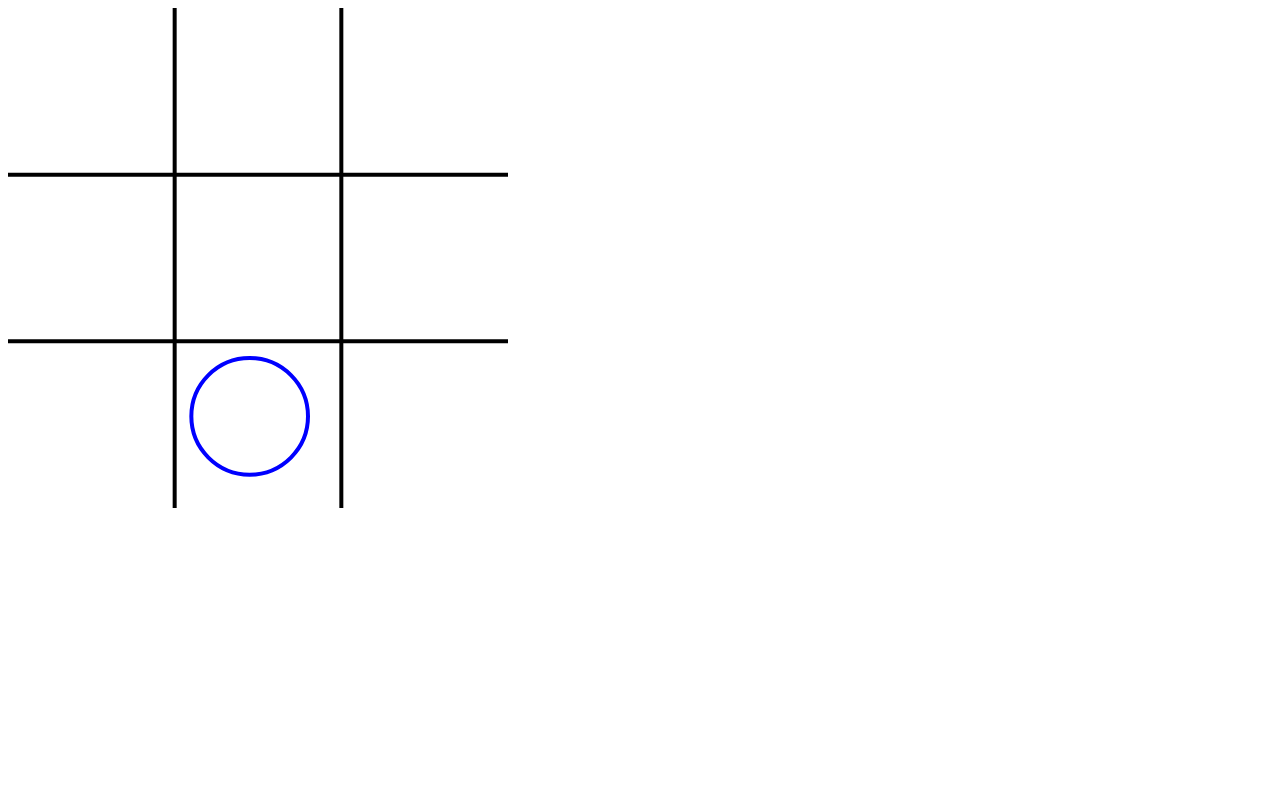
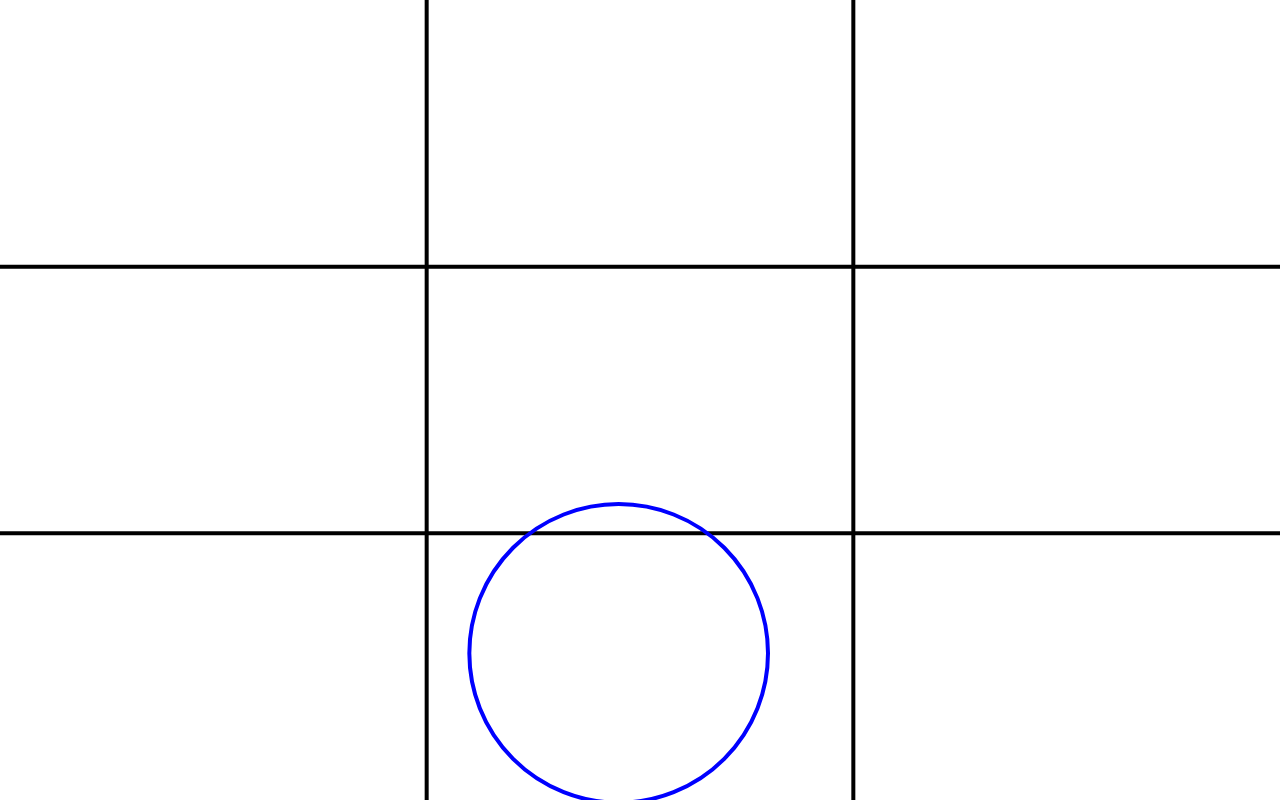
Before and after one commit to marco-c/tictactoe, a website: page index.html in a window 1280 px wide. Drawn offline with Linux system fonts and the light colour scheme.

Commit message:
Make board cover the entire page

```diff
--- a/gulpfile.js
+++ b/gulpfile.js
@@ -7,6 +7,7 @@ gulp.task('default', function() {
   fse.mkdirSync('dist');
   fse.copySync('js', 'dist/js');
   fse.copySync('index.html', 'dist/index.html');
+  fse.copySync('style.css', 'dist/style.css');
 });
 
 gulp.task('clean', function() {
--- a/index.html
+++ b/index.html
@@ -2,9 +2,10 @@
 <head>
   <title></title>
   <script src="js/offline-manager.js"></script>
+  <link rel="stylesheet" href="style.css">
 </head>
 <body onload="javascript: paintBoard();">
-<canvas width="500" height="500" id="board" onclick="javascript: clickHandler(event);"></canvas>
+<canvas id="board" onclick="javascript: clickHandler(event);"></canvas>
 <script>
 
 var xBoard = 0;
@@ -16,8 +17,9 @@ var width, height;
 function paintBoard() {
    var board = document.getElementById('board');
 
-   width = board.width;
-   height = board.height;
+   width = board.width  = window.innerWidth;
+   height = board.height = window.innerHeight;
+
    context = board.getContext('2d');
 
    context.beginPath();
--- /dev/null
+++ b/style.css
@@ -0,0 +1,5 @@
+html, body {
+	width: 100%;
+	height: 100%;
+	margin: 0;
+}
```
